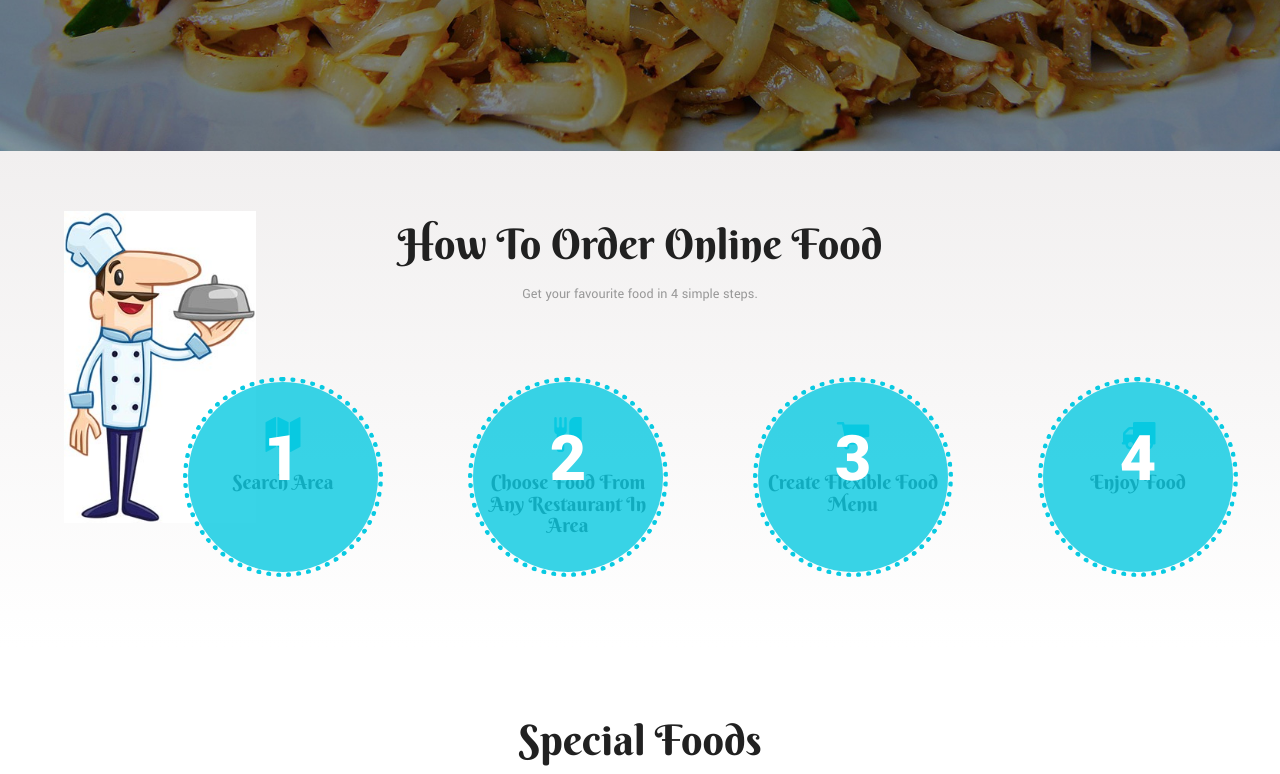
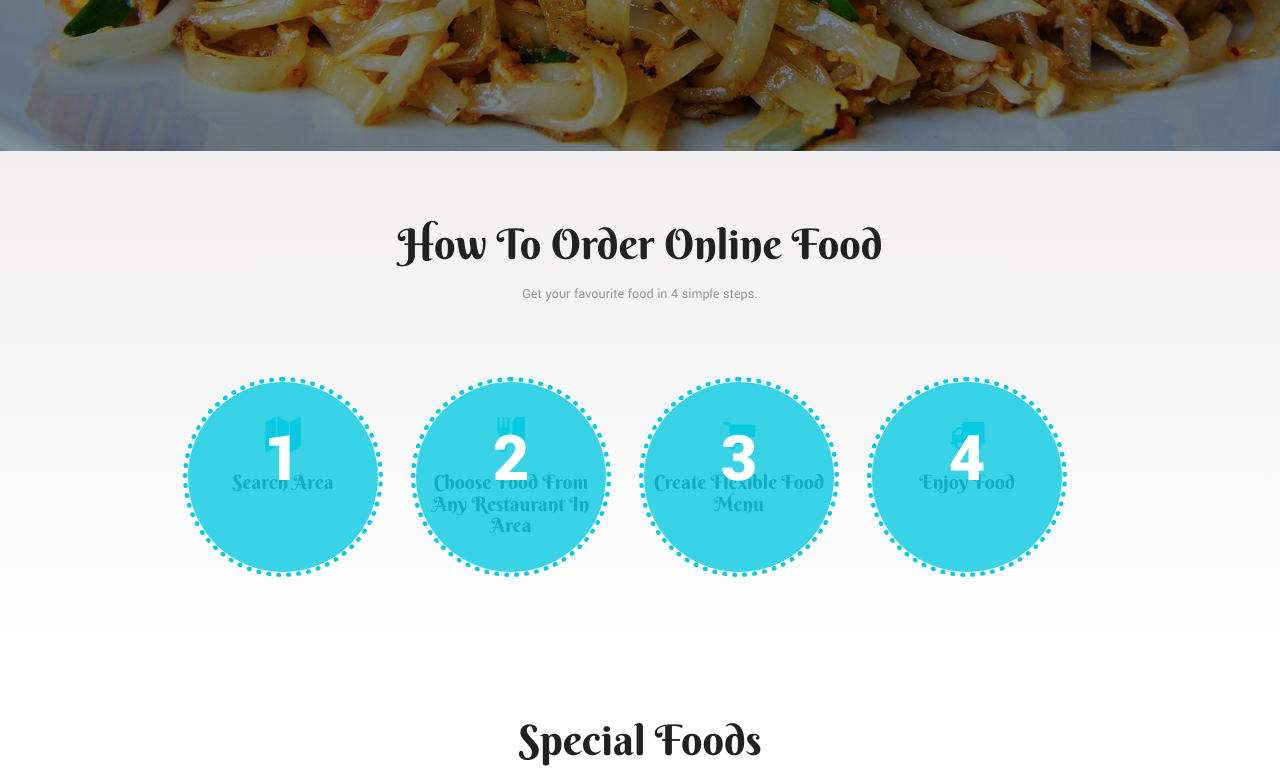
Before and after one commit to oshri12127/FlexibleFoodMenu-FinalProject-ComputerScience, a website: page public/index.html in a window 1280 px wide. Shown: the part 570-1344 px from the top of the page. Drawn offline with Linux system fonts and the light colour scheme; no server answers.

Commit message:
index_up

```diff
--- a/public/index.html
+++ b/public/index.html
@@ -129,11 +129,11 @@
 	<!-- //banner -->
 	<!-- order -->
 	<div class="wthree-order">
-		<img src="images/i2.jpg" class="w3order-img" alt=""/>
+		<!--  <img src="images/i2.jpg" class="w3order-img" alt=""/>-->
 		<div class="container">
 			<h3 class="w3ls-title">How To Order Online Food</h3>
 			<p class="w3lsorder-text">Get your favourite food in 4 simple steps.</p>
-			<div class="order-agileinfo">
+			<div style="margin-right:20%;" class="order-agileinfo">
 				<div class="col-md-3 col-sm-3 col-xs-6 order-w3lsgrids">
 					<div class="order-w3text">
 						<i class="fa fa-map" aria-hidden="true"></i>
```
